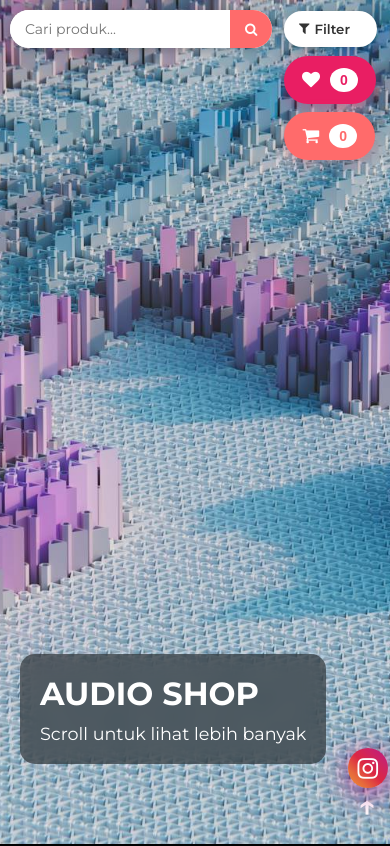
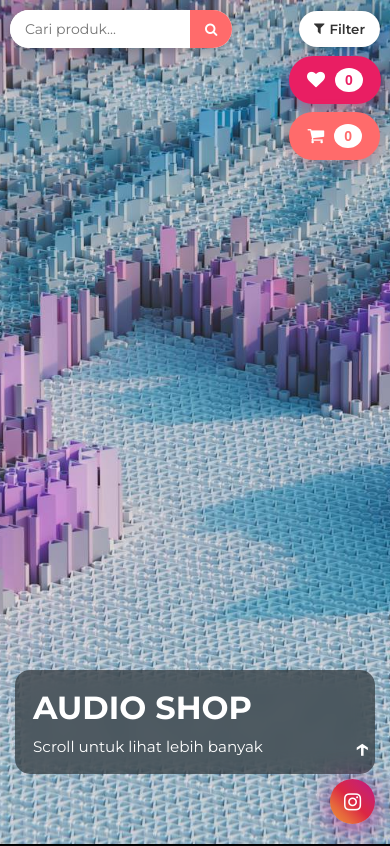
Before and after one commit to fadhilin/web-audio, a plain HTML site: page index.html in a window 390 px wide. Shown: the top 846 px of the page. Drawn offline with Linux system fonts and the light colour scheme.

Commit message:
update code

```diff
--- a/script.js
+++ b/script.js
@@ -685,7 +685,6 @@ function loadWishlistFromStorage() {
   if (savedWishlist) {
     wishlist = JSON.parse(savedWishlist);
     updateWishlist();
-    console.log("Wishlist loaded:", wishlist); // Debug log
   }
 }
 
--- a/style.css
+++ b/style.css
@@ -664,7 +664,7 @@ body {
   display: flex;
   gap: 1rem;
   padding: 1rem;
-  border-bottom: 1px solid #f0f0f0;
+  border-bottom: 1px solid #050303;
   animation: slideIn 0.3s ease;
 }
 
@@ -685,67 +685,6 @@ body {
   to {
     opacity: 1;
     transform: translateX(0);
-  }
-}
-
-/* Responsive Updates */
-@media (max-width: 768px) {
-  .navbar {
-    flex-wrap: wrap;
-    gap: 0.5rem;
-  }
-
-  .search-filter-container {
-    width: 100%;
-    justify-content: space-between;
-  }
-
-  .search-box input {
-    width: 220px;
-  }
-
-  .cart-container,
-  .wishlist-container {
-    position: relative;
-  }
-
-  .cart-container {
-    margin-bottom: -7rem;
-  }
-
-  .wishlist-container {
-    margin-right: -6.2rem;
-  }
-
-  .filter-btn {
-    width: 102%;
-    margin-right: 10px;
-  }
-
-  .filter-dropdown,
-  .cart-dropdown,
-  .wishlist-dropdown {
-    right: -10px;
-  }
-
-  .cart-item-img,
-  .wishlist-item-img {
-    width: 60px;
-    height: 60px;
-  }
-
-  .instagram-chat-btn {
-    margin-bottom: -1.5rem;
-    margin-right: -0.8rem;
-    font-size: 10px;
-    max-width: 40px;
-    max-height: 40px;
-    width: 15px;
-  }
-
-  .arrow-top {
-    margin-bottom: -10px;
-    margin-right: -1rem;
   }
 }
 
@@ -927,44 +866,108 @@ body {
   }
 }
 
-/* Responsive */
 @media (max-width: 768px) {
+  @media (max-width: 768px) {
+    /* NAVBAR */
     .navbar {
       padding: 10px;
-    margin-right: 5px;
+      margin-right: 0;
+      flex-wrap: wrap;
+      gap: 0.5rem;
+      justify-content: flex-end;
     }
 
+    .search-filter-container {
+      width: 100%;
+      justify-content: space-between;
+    }
+
+    .search-box input {
+      width: 180px;
+    }
+
+    /* DROPDOWN */
+    .filter-dropdown,
     .cart-dropdown,
     .wishlist-dropdown {
-    width: 320px;
+      right: 0;
+      width: 95vw;
+      max-width: 360px;
     }
 
+    /* HERO */
     .hero-text {
-    left: 20px;
-    bottom: 80px;
-    padding: 20px;
+      left: 15px;
+      right: 15px;
+      bottom: 70px;
+      padding: 18px;
     }
 
     .hero-text h1 {
       font-size: 2rem;
     }
 
-  .container-top {
-    bottom: 15px;
-    right: 15px;
-    font-size: 24px;
+    .hero-text p {
+      font-size: 0.95rem;
     }
 
-  .notification {
-    right: 15px;
-    left: 15px;
+    /* PRODUCT CARD */
+    .product {
+      padding: 18px;
     }
 
+    .card-text {
+      padding: 1.5rem;
+      max-width: 100%;
+    }
+
+    .cart-container,
+    .wishlist-container {
+      position: relative;
+    }
+
+    .cart-container {
+      margin-bottom: -7rem;
+    }
+
+    .wishlist-container {
+      margin-right: -6.2rem;
+    }
+
+    /* CART & WISHLIST ITEM */
+    .cart-item-img,
+    .wishlist-item-img {
+      width: 60px;
+      height: 60px;
+    }
+
+    .cart-item-name,
+    .wishlist-item-name {
+      font-size: 14px;
+    }
+
+    /* BUTTON FLOAT */
     .instagram-chat-btn {
+      width: 45px;
+      height: 45px;
+      font-size: 20px;
+      bottom: 20px;
+      right: 15px;
+    }
+
+    .arrow-top {
+      font-size: 26px;
       bottom: 80px;
+      right: 20px;
+    }
+
+    /* NOTIFICATION */
+    .notification {
+      left: 15px;
       right: 15px;
-    width: 55px;
-    height: 55px;
-    font-size: 24px;
+      top: 80px;
+      font-size: 14px;
+      text-align: center;
     }
   }
+}
```
Lines whose indentation alone changed are shown as unchanged.
